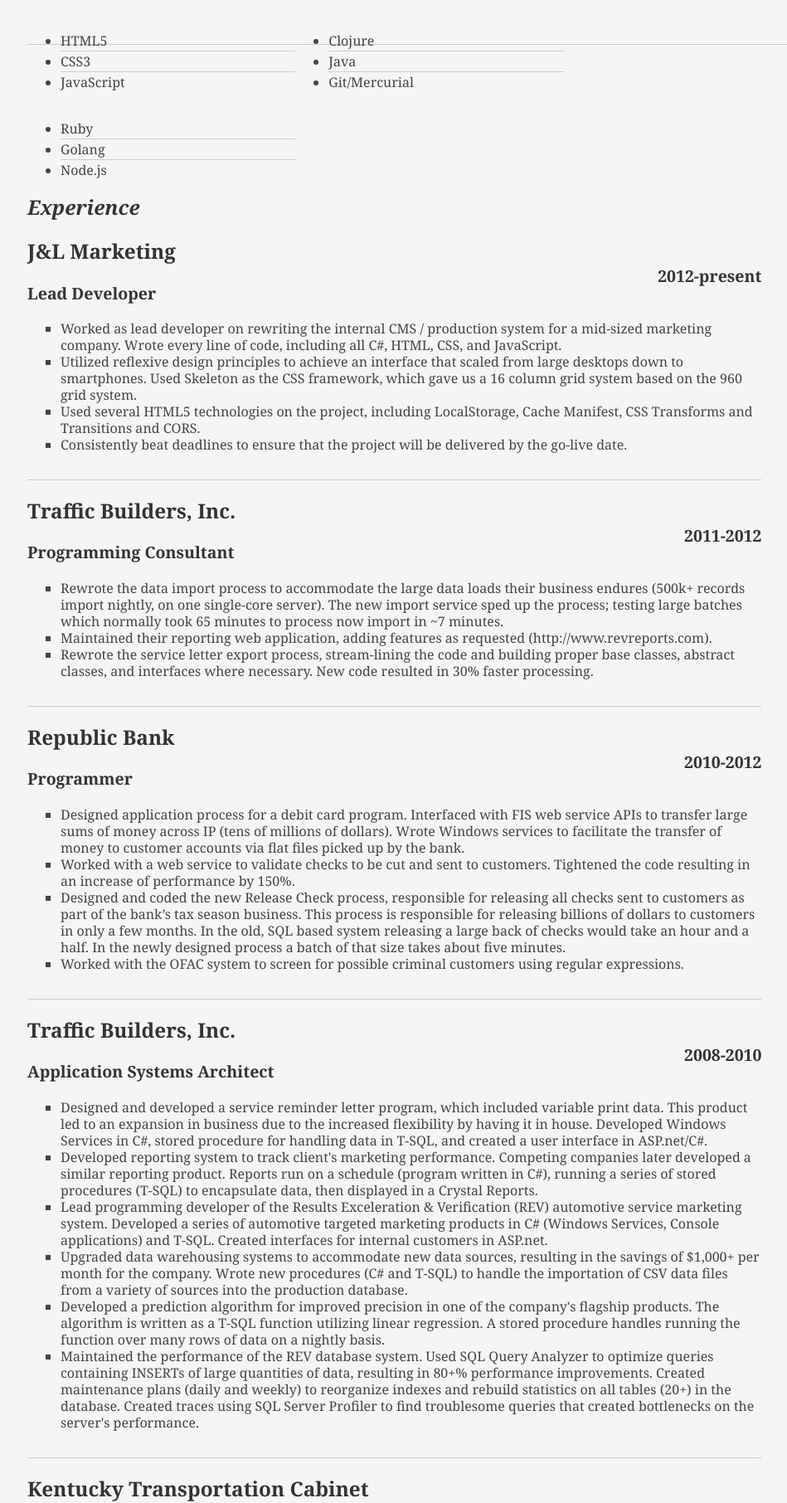
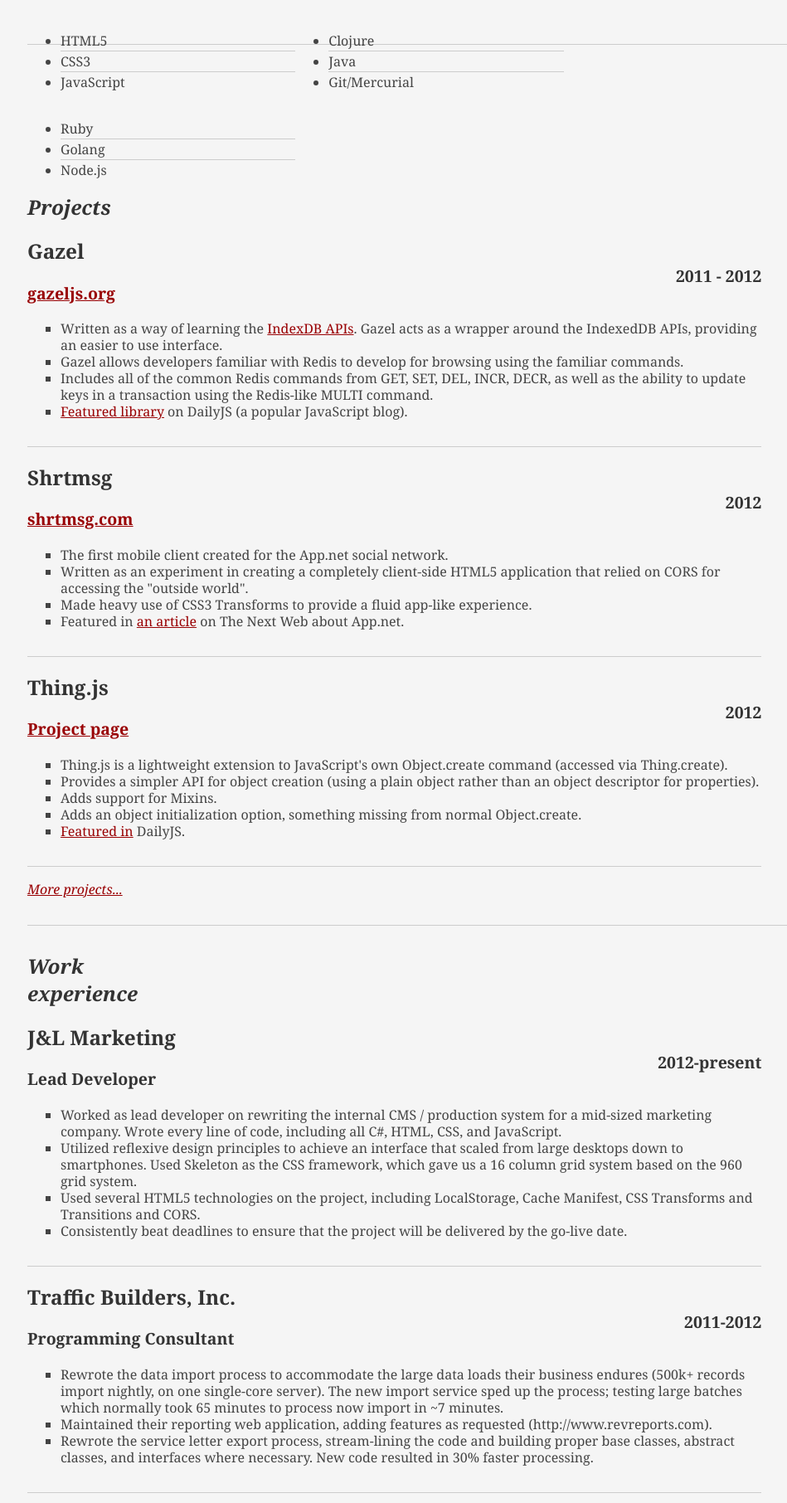
Before and after one commit to matthewpblog/matthewpblog.github.com, a web app: file resume.html in a window 1280 px wide. Shown: the part 1067-2879 px from the top of the page at 83% size, without its empty margins (55-1004 px from the left). Run offline with its HTML, style and script files only (its server is not run), Linux system fonts and the light colour scheme; some libraries are stand-ins or nearby versions.

Commit message:
Updated the resey with some projects.

```diff
--- a/css/resume.css
+++ b/css/resume.css
@@ -57,6 +57,8 @@
 .job p { margin: 0.75em 0 3em 0; }
 .job li { border-bottom: none; line-height: 20px; list-style: square; }
 
+.more-projects a { font-style: italic; }
+
 .last { border: none; }
 .skills-list {  }
 .skills-list ul { margin: 0; }
--- a/resume.html
+++ b/resume.html
@@ -95,10 +95,63 @@
 						</div>
 					</div><!--// .yui-gf-->
 
+          <div class="yui-gf">
+
+            <div class="yui-u first">
+              <h2>Projects</h2>
+            </div><!--// .yui-u -->
+
+            <div class="yui-u">
+
+              <div class="job">
+                <h2>Gazel</h2>
+                <h3><a href="http://gazeljs.org">gazeljs.org</a></h3>
+                <h4>2011 - 2012</h4>
+                <ul>
+                  <li>Written as a way of learning the <a href="http://www.w3.org/TR/IndexedDB/">IndexDB APIs</a>. Gazel acts as a wrapper around the IndexedDB APIs, providing an easier to use interface.</li>
+                  <li>Gazel allows developers familiar with Redis to develop for browsing using the familiar commands.</li>
+                  <li>Includes all of the common Redis commands from GET, SET, DEL, INCR, DECR, as well as the ability to update keys in a transaction using the Redis-like MULTI command.</li>
+                  <li><a href="http://dailyjs.com/2012/03/26/gazel-nios-heroku-versions/">Featured library</a> on DailyJS (a popular JavaScript blog).</li>
+                </ul>
+              </div><!--// .job -->
+
+              <div class="job">
+                <h2>Shrtmsg</h2>
+                <h3><a href="http://shrtmsg.com">shrtmsg.com</a></h3>
+                <h4>2012</h4>
+                <ul>
+                  <li>The first mobile client created for the App.net social network.</li>
+                  <li>Written as an experiment in creating a completely client-side HTML5 application that relied on CORS for accessing the "outside world".</li>
+                  <li>Made heavy use of CSS3 Transforms to provide a fluid app-like experience.</li>
+                  <li>Featured in <a href="http://thenextweb.com/insider/2012/08/10/with-three-days-left-app-net-70-funded-already-developers-building-apps/">an article</a> on The Next Web about App.net.</li>
+                </ul>
+              </div><!--// .job -->
+
+              <div class="job">
+                <h2>Thing.js</h2>
+                <h3><a href="http://code.matthewphillips.info/thingjs/">Project page</a></h3>
+                <h4>2012</h4>
+                <ul>
+                  <li>Thing.js is a lightweight extension to JavaScript's own Object.create command (accessed via Thing.create).</li>
+                  <li>Provides a simpler API for object creation (using a plain object rather than an object descriptor for properties).</li>
+                  <li>Adds support for Mixins.</li>
+                  <li>Adds an object initialization option, something missing from normal Object.create.</li>
+                  <li><a href="http://dailyjs.com/2012/03/23/reified-thingjs-motion-tracking/">Featured in</a> DailyJS.</li>
+                </ul>
+              </div><!--// .job-->
+
+              <div class="more-projects">
+                <a href="projects.html">More projects...</a>
+              </div>
+
+            </div><!--// .yui-u -->
+
+          </div>
+
 					<div class="yui-gf">
 
 						<div class="yui-u first">
-							<h2>Experience</h2>
+							<h2>Work experience</h2>
 						</div><!--// .yui-u -->
 
 						<div class="yui-u">
```
